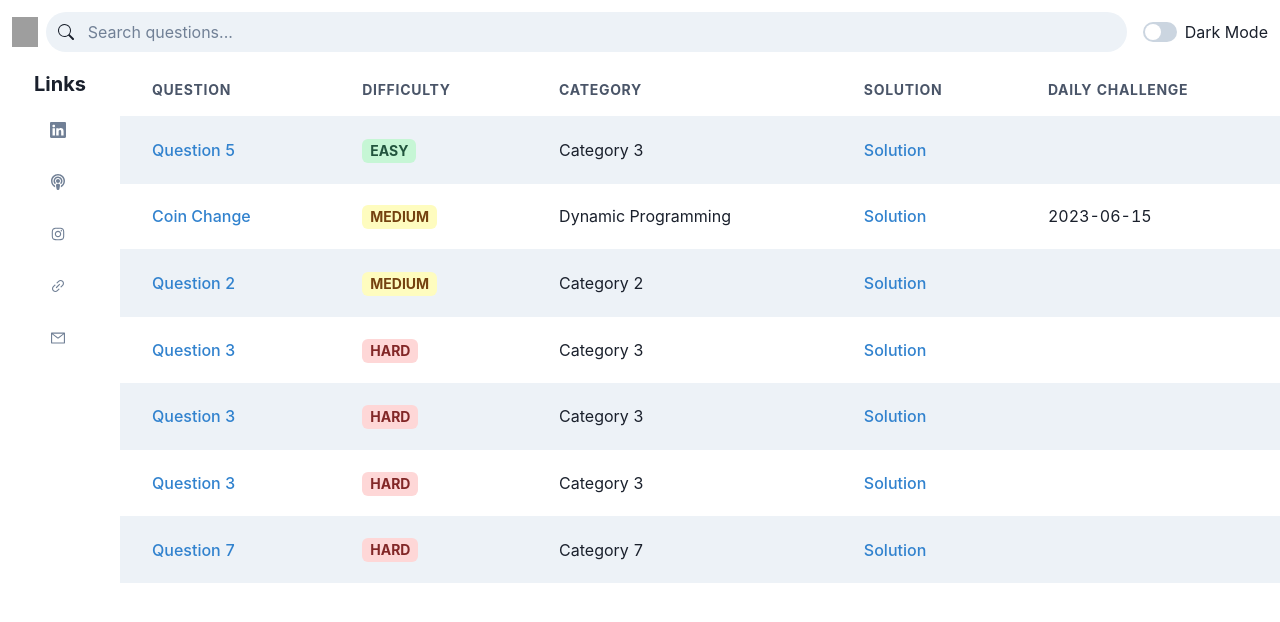
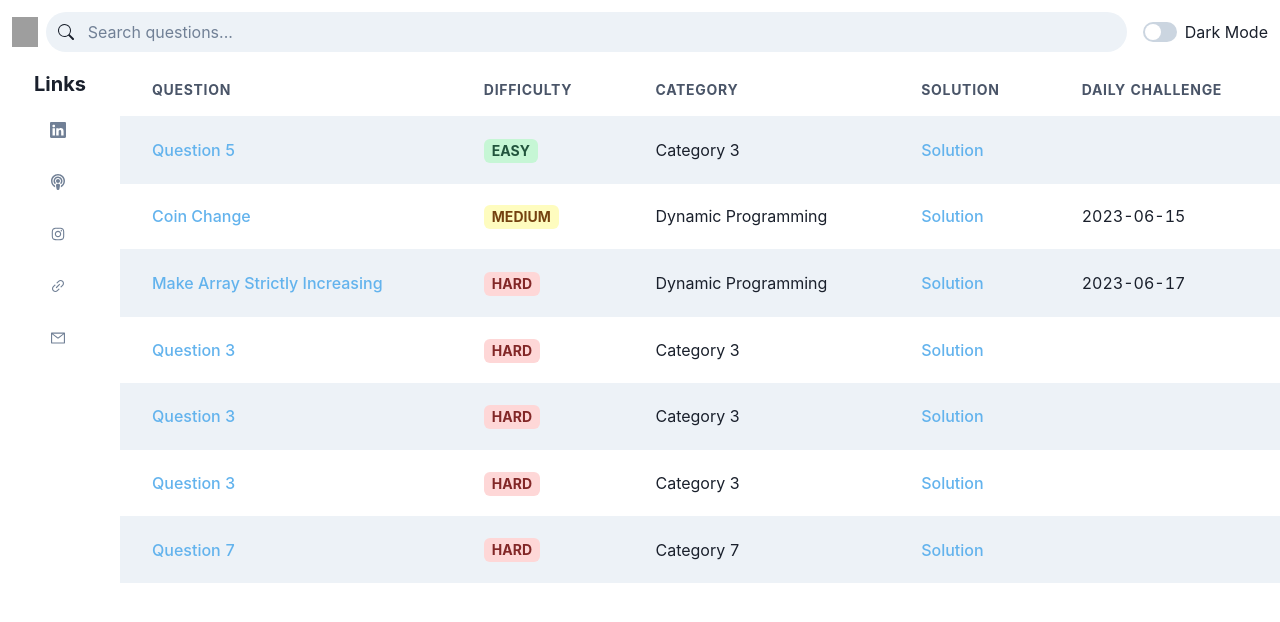
Before and after one commit to LeeHengYu/leetcode-reviewer, a React (Vite) app: page / in a window 1280 px wide. Shown: the top 622 px of the page. Built offline with nearby package versions, Linux system fonts and the light colour scheme; grey boxes are pictures that could not be loaded.

Commit message:
Some updates

```diff
--- a/index.html
+++ b/index.html
@@ -4,7 +4,7 @@
     <meta charset="UTF-8" />
     <link rel="icon" type="image/svg+xml" href="/vite.svg" />
     <meta name="viewport" content="width=device-width, initial-scale=1.0" />
-    <title>Vite + React + TS</title>
+    <title>LeetCode Reviewer</title>
   </head>
   <body>
     <div id="root"></div>
--- a/src/components/TableComponent.tsx
+++ b/src/components/TableComponent.tsx
@@ -66,7 +66,7 @@ const TableComponent = () => {
         <Tbody>
           {sortData(tableData)?.map((item, index) => (
             <Tr key={index}>
-              <Td color="blue.500">
+              <Td color="blue.300">
                 <Link href={item.link} target="_blank">
                   {item.question}
                 </Link>
@@ -77,7 +77,7 @@ const TableComponent = () => {
               <Td>{item.category}</Td>
               <Td>
                 <Link
-                  color="blue.500"
+                  color="blue.300"
                   onClick={() => handleSolutionClick(item.solution)}
                 >
                   Solution
--- a/src/data/tablaData.ts
+++ b/src/data/tablaData.ts
@@ -17,12 +17,12 @@ const tableData: Question[] = [
       dailyChallenge: "2023-06-15",
     },
     {
-      question: "Question 2",
-      difficulty: "Medium",
-      link: "",
-      category: "Category 2",
-      solution: "Solution 2",
-      dailyChallenge: "", // Empty date
+      question: "Make Array Strictly Increasing",
+      difficulty: "Hard",
+      link: "https://leetcode.com/problems/make-array-strictly-increasing/",
+      category: "Dynamic Programming",
+      solution: "make-array-strictly-increasing.py",
+      dailyChallenge: "2023-06-17", // Empty date
     },
     {
       question: "Question 3",
```
